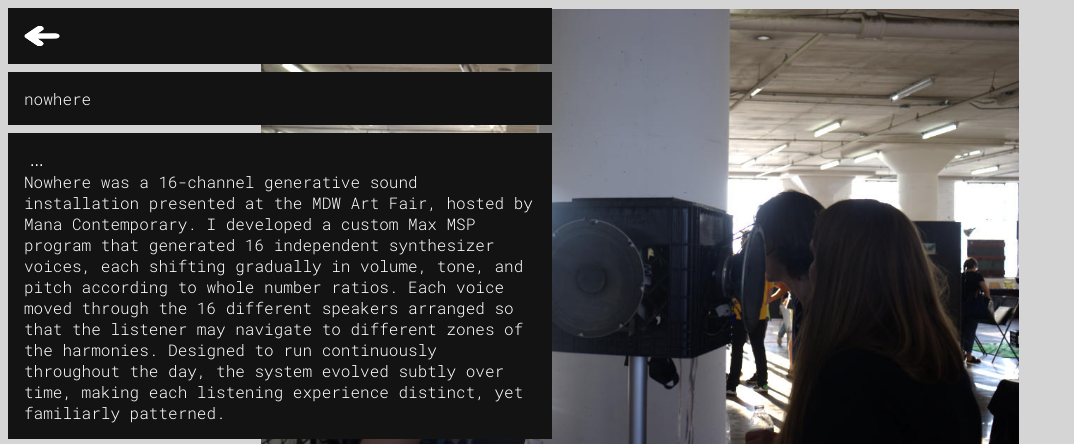
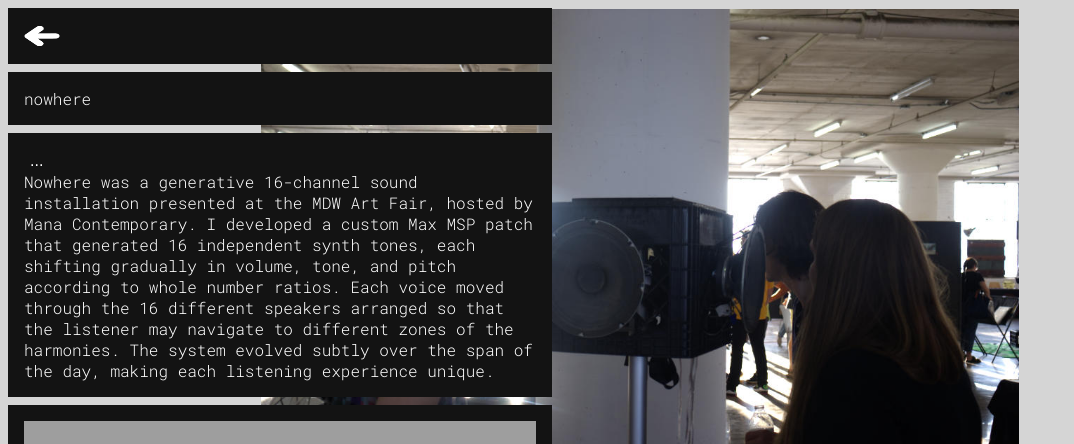
Before and after one commit to g0rbtronics/gabrielpostle, a plain HTML site: page nowhere.html in a window 1280 px wide. Both pictures are taken after a click on the button "...". Shown: the top 444 px of the page, without its empty margins (0-1074 px from the left). Drawn offline with Linux system fonts and the light colour scheme; grey boxes are pictures that could not be loaded.

Commit message:
Update nowhere.html

```diff
--- a/nowhere.html
+++ b/nowhere.html
@@ -16,7 +16,7 @@
         <div class="dropdown container_content">
            <button class ="container_content">...</button>
         <div class="dropdown_content container_content">
-            <div class ="impact_about">Nowhere was a 16-channel generative sound installation presented at the MDW Art Fair, hosted by Mana Contemporary. I developed a custom Max MSP program that generated 16 independent synthesizer voices, each shifting gradually in volume, tone, and pitch according to whole number ratios. Each voice moved through the 16 different speakers arranged so that the listener may navigate to different zones of the harmonies. Designed to run continuously throughout the day, the system evolved subtly over time, making each listening experience distinct, yet familiarly patterned.</div>
+            <div class ="impact_about">Nowhere was a  generative 16-channel sound installation presented at the MDW Art Fair, hosted by Mana Contemporary. I developed a custom Max MSP patch that generated 16 independent synth tones, each shifting gradually in volume, tone, and pitch according to whole number ratios. Each voice moved through the 16 different speakers arranged so that the listener may navigate to different zones of the harmonies. The system evolved subtly over the span of the day, making each listening experience unique.</div>
         </div>
         </div>
 
```
